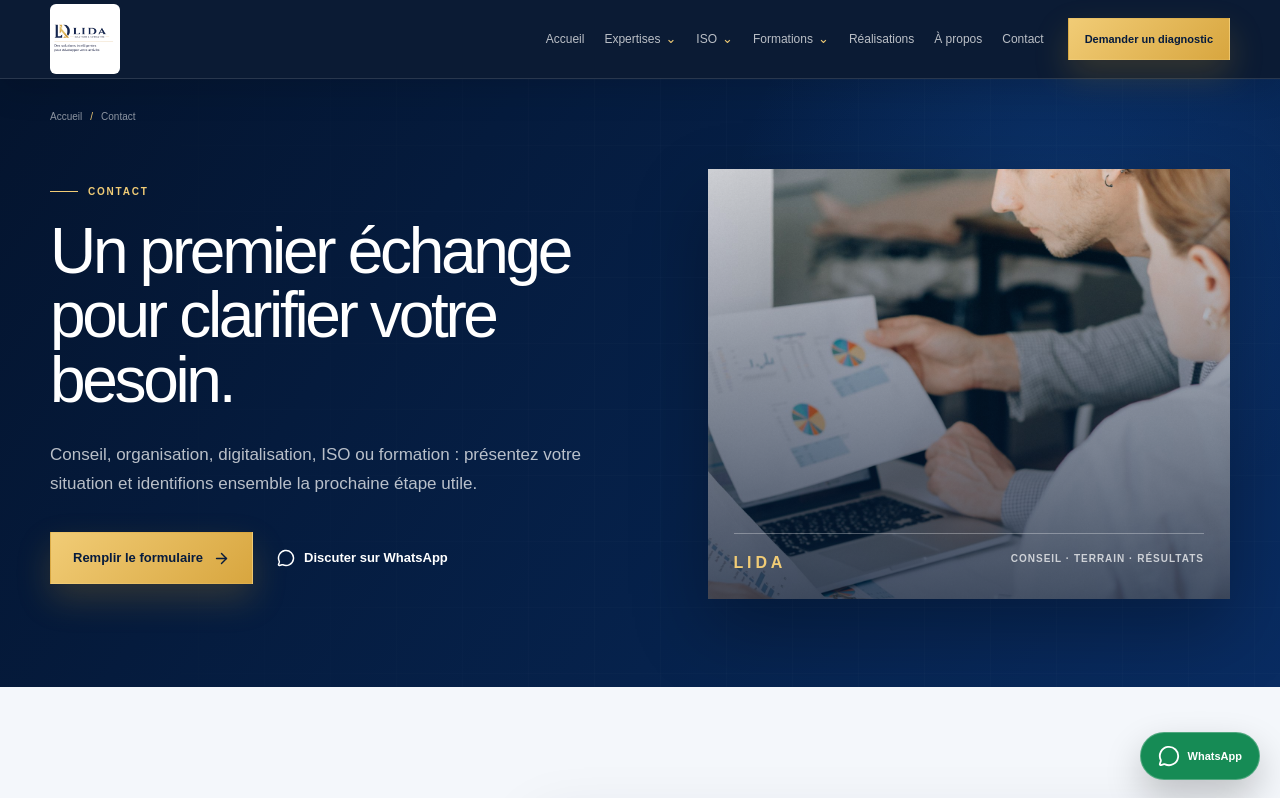
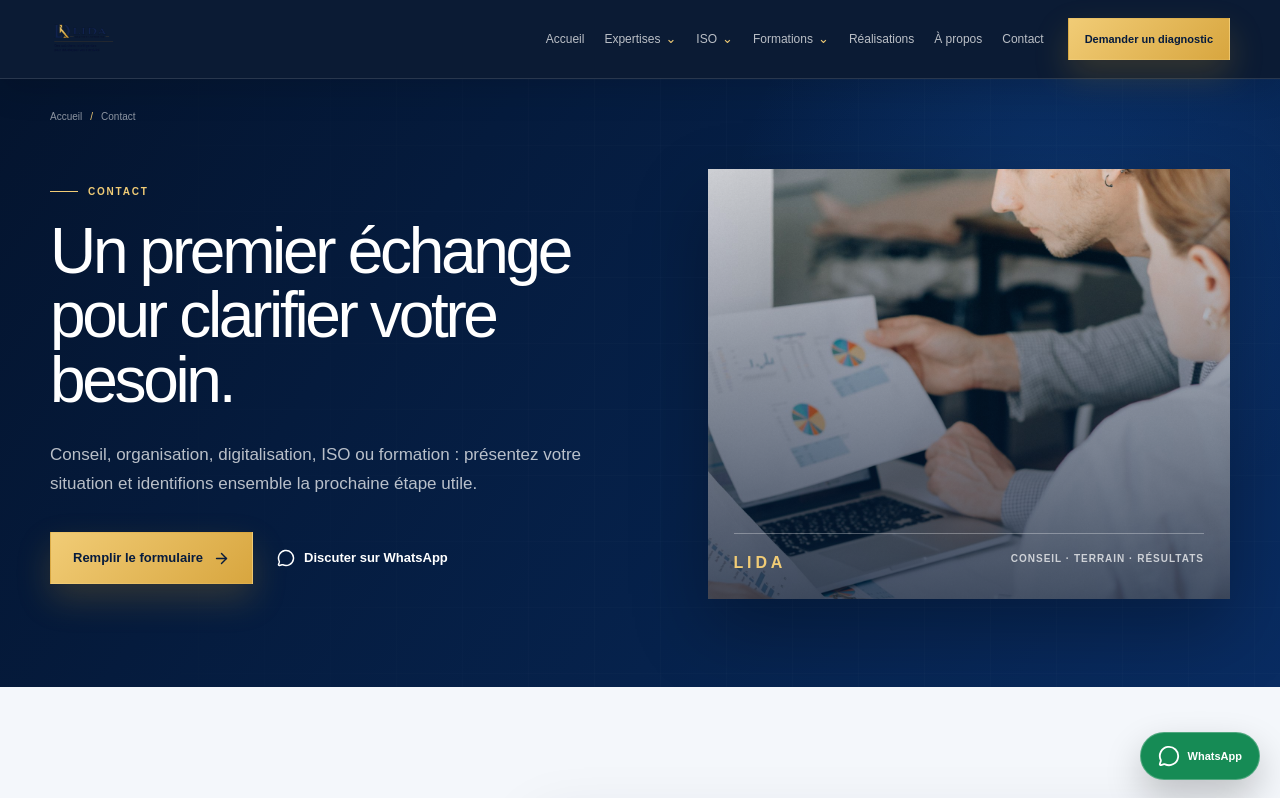
Before and after one commit to adel7elh-debug/lidasol-main, a Next.js app: page /contact in a window 1280 px wide. Shown: the top 798 px of the page. Built offline with nearby package versions, Linux system fonts and the light colour scheme.

Commit message:
Remove white background from site logo

```diff
--- a/app/globals.css
+++ b/app/globals.css
@@ -35,7 +35,7 @@ main { overflow: clip; }
 .site-header { position: sticky; z-index: 50; top: 0; color: white; background: rgba(4, 20, 46, .97); border-bottom: 1px solid rgba(255,255,255,.12); box-shadow: 0 10px 35px rgba(0,0,0,.13); backdrop-filter: blur(18px); }
 .header-inner { min-height: 78px; display: flex; align-items: center; gap: 24px; }
 .brand { display: inline-flex; align-items: center; gap: 11px; min-width: max-content; }
-.brand-logo { display: block; width: 70px; height: 70px; flex: 0 0 auto; object-fit: contain; background: white; border-radius: 6px; }
+.brand-logo { display: block; width: 70px; height: 70px; flex: 0 0 auto; object-fit: contain; }
 .brand-mark { display: grid; place-items: center; width: 42px; height: 42px; color: var(--navy); background: linear-gradient(145deg, var(--gold-light), var(--gold)); font-family: Georgia, serif; font-size: 27px; font-weight: 700; box-shadow: inset 0 0 0 1px rgba(255,255,255,.35); }
 .brand-name { display: flex; flex-direction: column; line-height: 1; }
 .brand-name strong { letter-spacing: .28em; font-size: 18px; }
```
